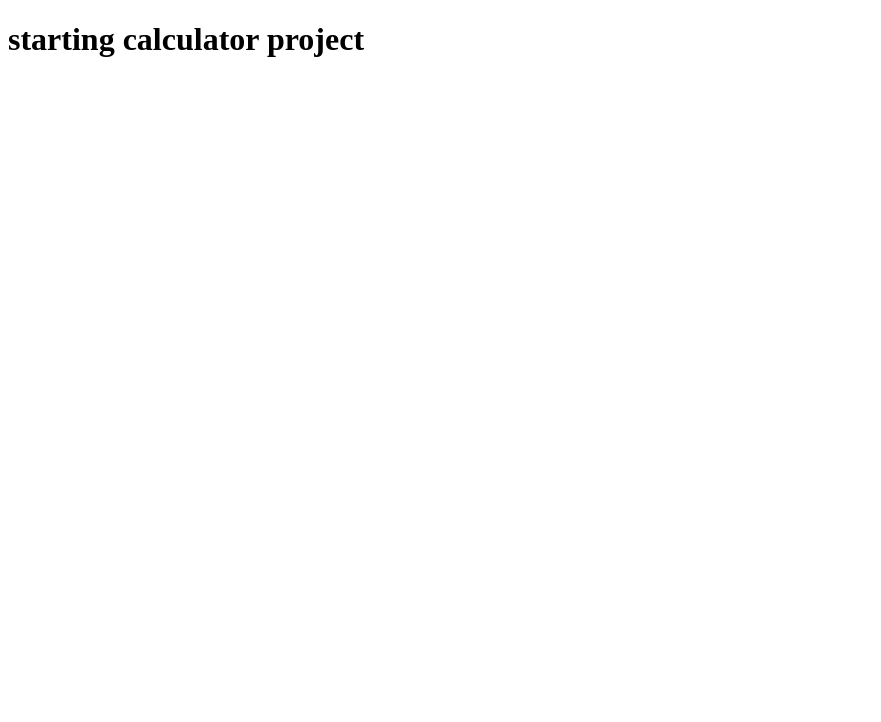
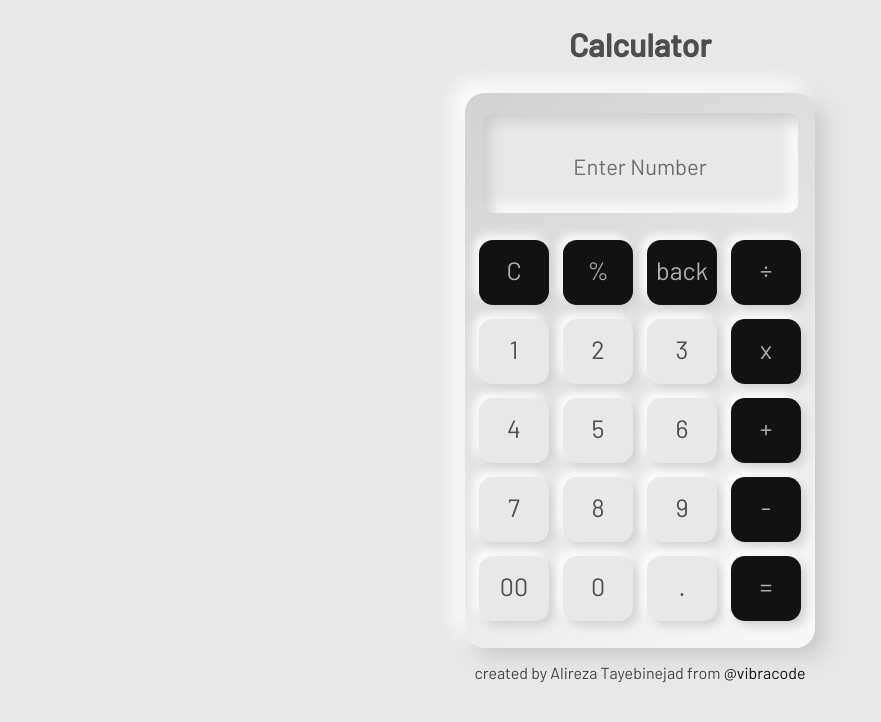
Before and after one commit to alirezatayebinejad/8-vanilla-javascript-projects, a plain HTML site: page 2. calculator (modular programming)/index.html in a window 1280 px wide. Shown: the whole page, without its empty margins (0-881 px from the left). Drawn offline with Linux system fonts and the light colour scheme.

Commit message:
Design codes completed - calculator

```diff
--- a/2. calculator (modular programming)/index.html
+++ b/2. calculator (modular programming)/index.html
@@ -9,6 +9,37 @@
 		<script src="app.js" defer></script>
 	</head>
 	<body>
-		<h1>starting calculator project</h1>
+		<h1 class="title">Calculator</h1>
+		<div id="container">
+			<div id="calculator">
+				<div class="calc-box">Enter Number</div>
+				<div class="numbers">
+					<div class="num extra">C</div>
+					<div class="num extra">%</div>
+					<div class="num extra">back</div>
+					<div class="num extra">÷</div>
+					<div class="num">1</div>
+					<div class="num">2</div>
+					<div class="num">3</div>
+					<div class="num extra">x</div>
+					<div class="num">4</div>
+					<div class="num">5</div>
+					<div class="num">6</div>
+					<div class="num extra">+</div>
+					<div class="num">7</div>
+					<div class="num">8</div>
+					<div class="num">9</div>
+					<div class="num extra">-</div>
+					<div class="num">00</div>
+					<div class="num">0</div>
+					<div class="num">.</div>
+					<div class="num extra">=</div>
+				</div>
+			</div>
+		</div>
+		<p class="copyright">
+			created by Alireza Tayebinejad from
+			<a href="https://github.com/vibracode">@vibracode</a>
+		</p>
 	</body>
 </html>
--- a/2. calculator (modular programming)/styles.css
+++ b/2. calculator (modular programming)/styles.css
@@ -0,0 +1,92 @@
+@import url("https://fonts.googleapis.com/css2?family=Barlow:wght@300;400;500&display=swap");
+
+* {
+	padding: 0;
+	margin: 0;
+	box-sizing: border-box;
+}
+
+body {
+	font-family: "Barlow", sans-serif;
+	background-color: #e8e8e8;
+}
+.title {
+	text-align: center;
+	color: #4e4e4e;
+	margin-top: 25px;
+}
+#container {
+	display: flex;
+	justify-content: space-around;
+}
+#calculator {
+	width: 350px;
+	min-height: 500px;
+	display: flex;
+	justify-content: center;
+	flex-wrap: wrap;
+	border-radius: 20px;
+	background: linear-gradient(145deg, #d1d1d1, #f8f8f8);
+	box-shadow: 10px 10px 20px #cacaca, -10px -10px 20px #ffffff;
+	margin-top: 30px;
+}
+.calc-box {
+	width: 90%;
+	min-height: 100px;
+	align-items: center;
+	margin-top: 20px;
+	border-radius: 10px;
+	background: #e8e8e8;
+	box-shadow: inset 7px 7px 14px #cccccc, inset -7px -7px 14px #ffffff;
+	color: #6e6e6e;
+	text-align: center;
+	padding-top: 40px;
+	font-size: 22px;
+}
+.numbers {
+	display: flex;
+	justify-content: center;
+	align-items: center;
+	flex-wrap: wrap;
+	padding: 0px;
+	background-color: transparent;
+	margin: 20px 0;
+}
+.num {
+	width: 20%;
+	height: 65px;
+	border-radius: 14px;
+	background: #e8e8e8;
+	box-shadow: 5px 5px 10px #d3d3d3, -5px -5px 10px #fdfdfd;
+	font-size: 25px;
+	text-align: center;
+	padding-top: 15px;
+	margin: 7px;
+	color: rgb(78, 78, 78);
+	cursor: pointer;
+	transition: background 0.3s;
+}
+.num:active {
+	background: linear-gradient(145deg, #d1d1d1, #f8f8f8);
+}
+.num.extra {
+	border-radius: 14px;
+	background: #121212;
+	color: #afafaf;
+}
+.num.extra:active {
+	background-color: #303030;
+}
+
+/* copy right */
+
+.copyright {
+	text-align: center;
+	margin: 15px;
+	color: rgb(68, 68, 68);
+}
+.copyright a {
+	text-decoration: none;
+
+	color: rgb(17, 17, 17);
+}
```
